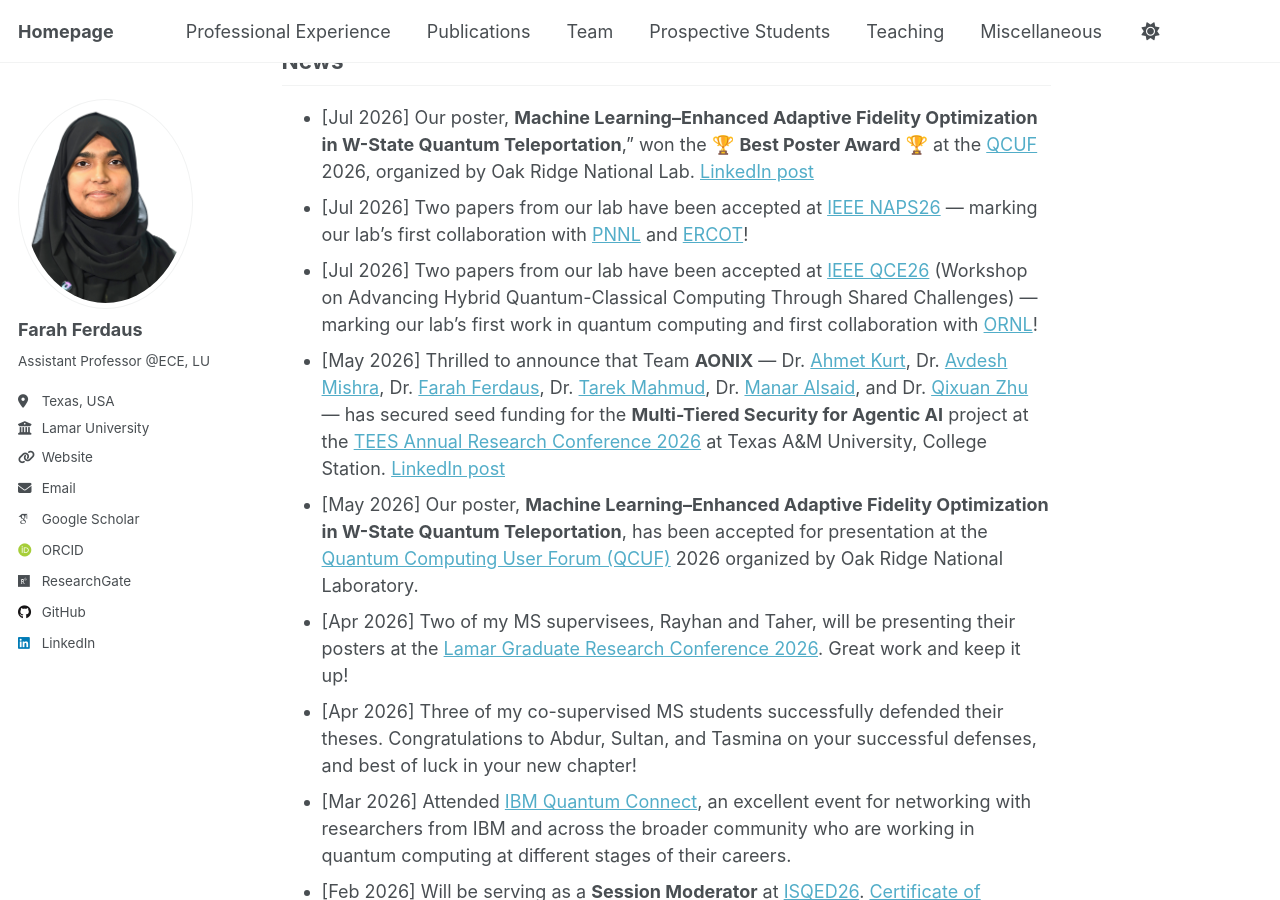
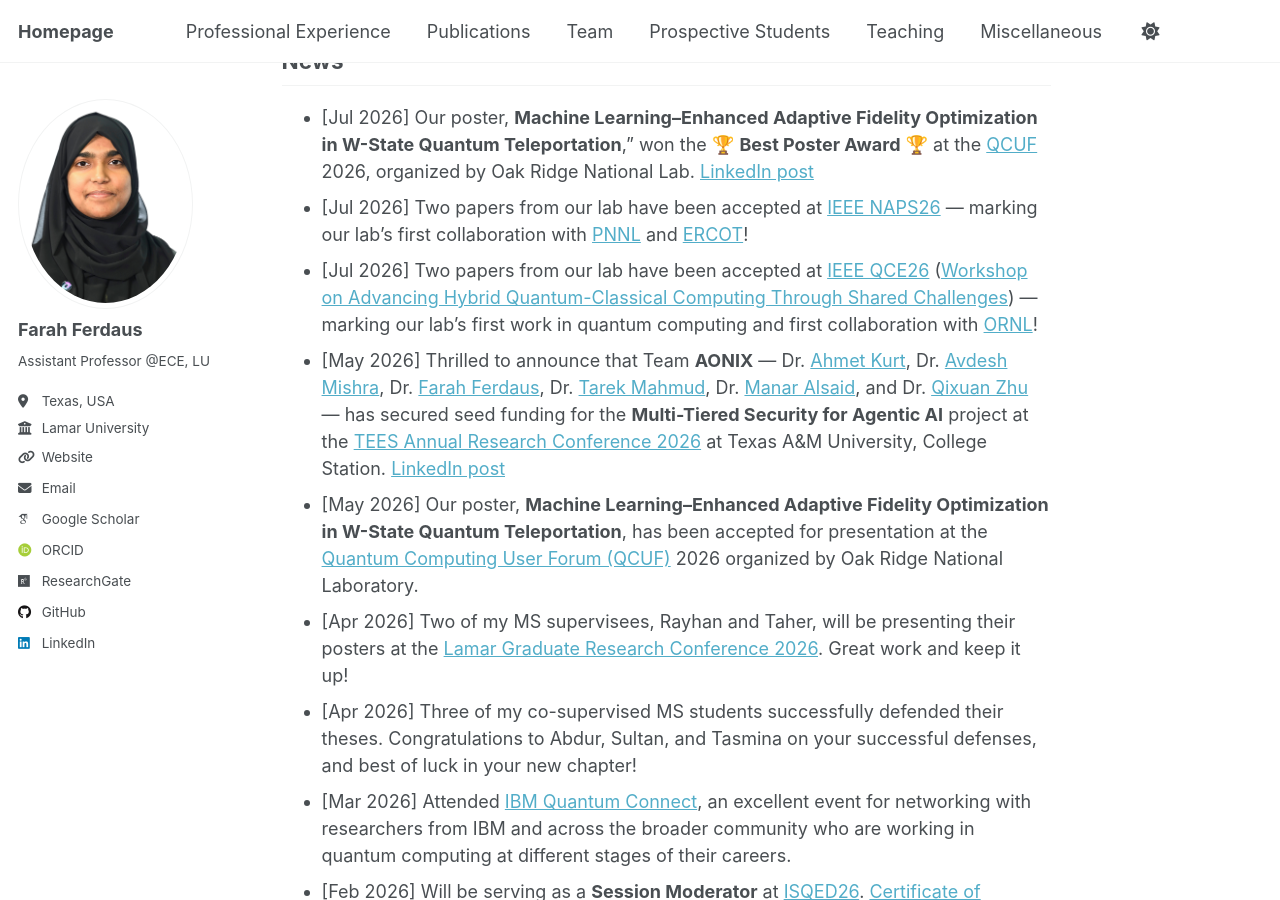
Before and after one commit to fferdaus/fferdaus.github.io, a Jekyll site: the page built from _pages/about.md, in a window 1280 px wide and 900 px high, scrolled down 1014 px. Built offline with Jekyll 4.4.1, drawn with Linux system fonts in a browser that asks for light colours; emoji names are drawn with the system emoji font; some web fonts are replaced; part of the change alters nothing that is shown.

```diff
--- a/_pages/about.md
+++ b/_pages/about.md
@@ -63,7 +63,7 @@ I have published numerous scientific articles, including journal articles, confe
 ## News
 - [Jul 2026] Our poster, **Machine Learning–Enhanced Adaptive Fidelity Optimization in W-State Quantum Teleportation**," won the 🏆 **Best Poster Award** 🏆 at the [QCUF](https://www.olcf.ornl.gov/calendar/2026-quantum-computing-user-forum/) 2026, organized by Oak Ridge National Lab. [LinkedIn post](https://www.linkedin.com/feed/update/urn:li:ugcPost:7486160842829369344/)
 - [Jul 2026] Two papers from our lab have been accepted at [IEEE NAPS26](https://www.mtu.edu/ece/naps-2026/) — marking our lab's first collaboration with [PNNL](https://www.pnnl.gov) and [ERCOT](https://www.ercot.com)!
-- [Jul 2026] Two papers from our lab have been accepted at [IEEE QCE26](https://qce.quantum.ieee.org/2026/) (Workshop on Advancing Hybrid Quantum-Classical Computing Through Shared Challenges) — marking our lab's first work in quantum computing and first collaboration with [ORNL](https://www.ornl.gov)!
+- [Jul 2026] Two papers from our lab have been accepted at [IEEE QCE26](https://qce.quantum.ieee.org/2026/) ([Workshop on Advancing Hybrid Quantum-Classical Computing Through Shared Challenges](https://events.ornl.gov/quantum-hpc-workshop-2026/)) — marking our lab's first work in quantum computing and first collaboration with [ORNL](https://www.ornl.gov)!
 - [May 2026] Thrilled to announce that Team **AONIX** — Dr. [Ahmet Kurt](https://www.etamu.edu/people/ahmet-kurt-ph-d/), Dr. [Avdesh Mishra](https://www.tamuk.edu/engineering/departments/eecs/faculty-and-staff/Avdesh-Mishra.html), Dr. [Farah Ferdaus](https://www.lamar.edu/engineering/electrical/faculty-and-staff/farah-ferdaus/index.html), Dr. [Tarek Mahmud](https://www.tamuk.edu/engineering/departments/eecs/faculty-and-staff/index.html), Dr. [Manar Alsaid](https://www.etamu.edu/people/manar-alsaid-ph-d/), and Dr. [Qixuan Zhu](https://www.shsu.edu/directory/employee-profiles/zhu-qixuan-qxz002) — has secured seed funding for the **Multi-Tiered Security for Agentic AI** project at the [TEES Annual Research Conference 2026](https://tarc.tamu.edu/) at Texas A&M University, College Station. [LinkedIn post](https://www.linkedin.com/posts/congratulations-to-the-winning-teams-of-the-ugcPost-7463748066697707520-Hq5M/?utm_source=social_share_send&utm_medium=member_desktop_web&rcm=ACoAABQayYQBywVMffeM2RtnFXdDlOwVNW9OAlE)
 - [May 2026] Our poster, **Machine Learning–Enhanced Adaptive Fidelity Optimization in W-State Quantum Teleportation**, has been accepted for presentation at the [Quantum Computing User Forum (QCUF)](https://www.olcf.ornl.gov/calendar/2026-quantum-computing-user-forum/) 2026 organized by Oak Ridge National Laboratory.
 - [Apr 2026] Two of my MS supervisees, Rayhan and Taher, will be presenting their posters at the [Lamar Graduate Research Conference 2026](https://www.lamar.edu/graduate-studies/_files/documents/4th-annual-graduate-research-conference-program.pdf). Great work and keep it up!
```
